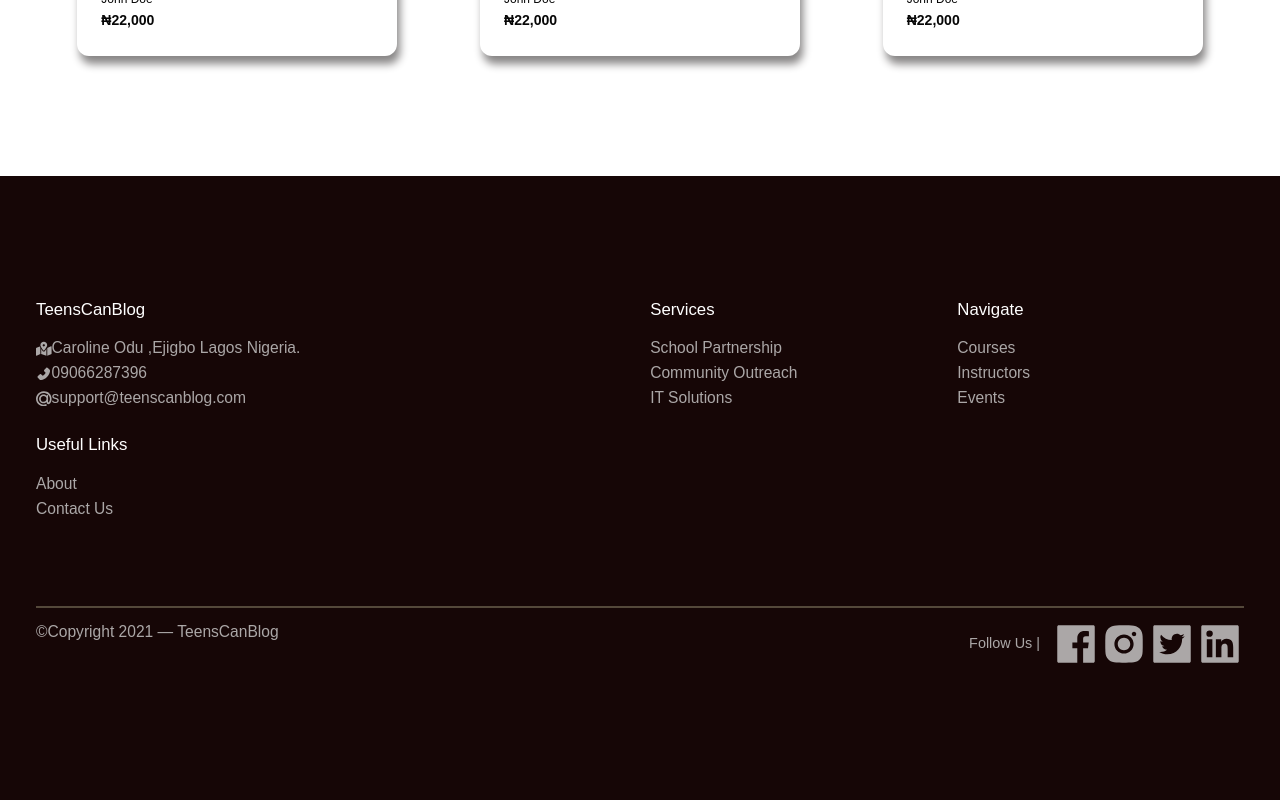
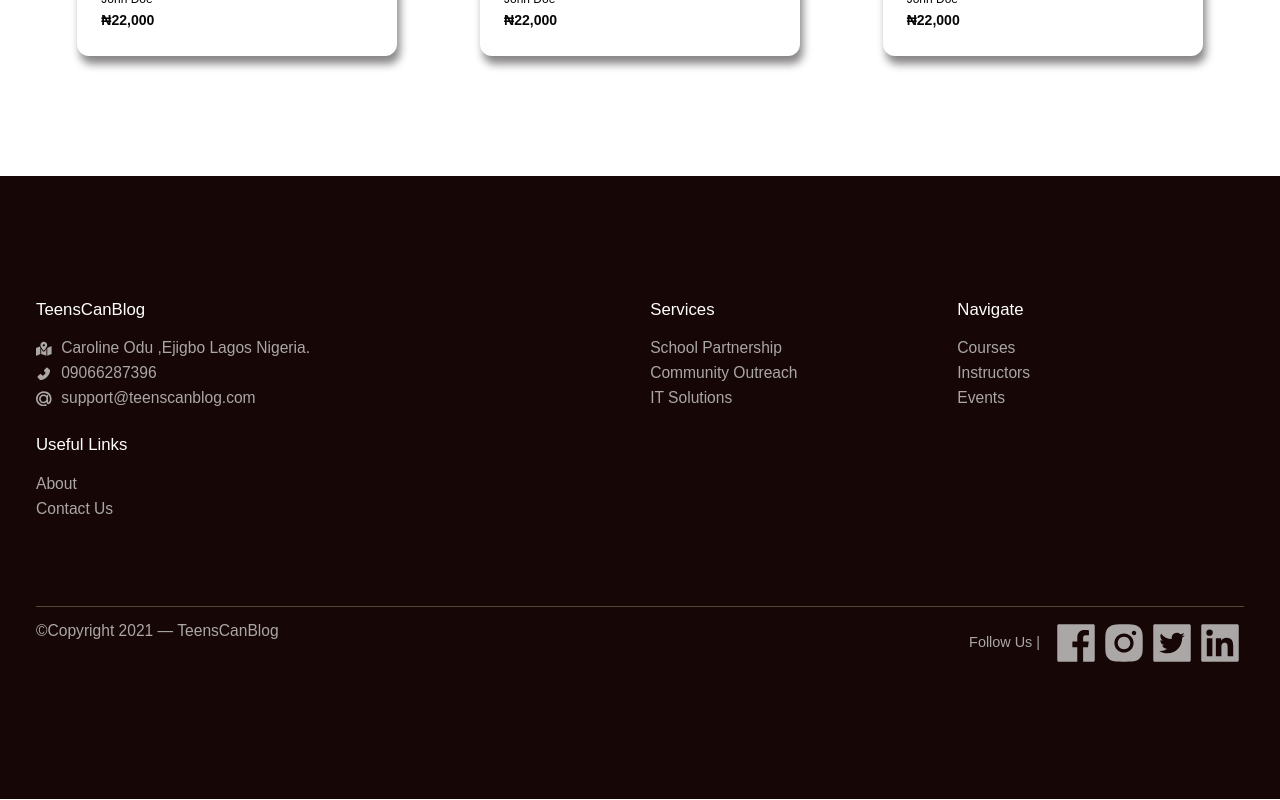
Before and after one commit to Niscolinx/teenscan, a React (Create React App) app: page / in a window 1280 px wide. Shown: the part 1513-2313 px from the top of the page. Built offline with nearby package versions, Linux system fonts and the light colour scheme; what react-router-last-location would draw is missing.

Commit message:
working on footer

```diff
--- a/src/sass/components/footer.scss
+++ b/src/sass/components/footer.scss
@@ -28,6 +28,10 @@
             li {
                 display: flex;
                 align-items: center;
+
+                svg {
+                    margin-right: .8rem;
+                }
             }
 
             & > :link,
@@ -46,7 +50,7 @@
 
     &__social {
         width: 100%;
-        border-top: 2px solid $color-grey-dark-1;
+        border-top: 1px solid $color-grey-dark-1;
         display: flex;
         color: $color-grey-light-2;
         justify-content: space-between;
```
